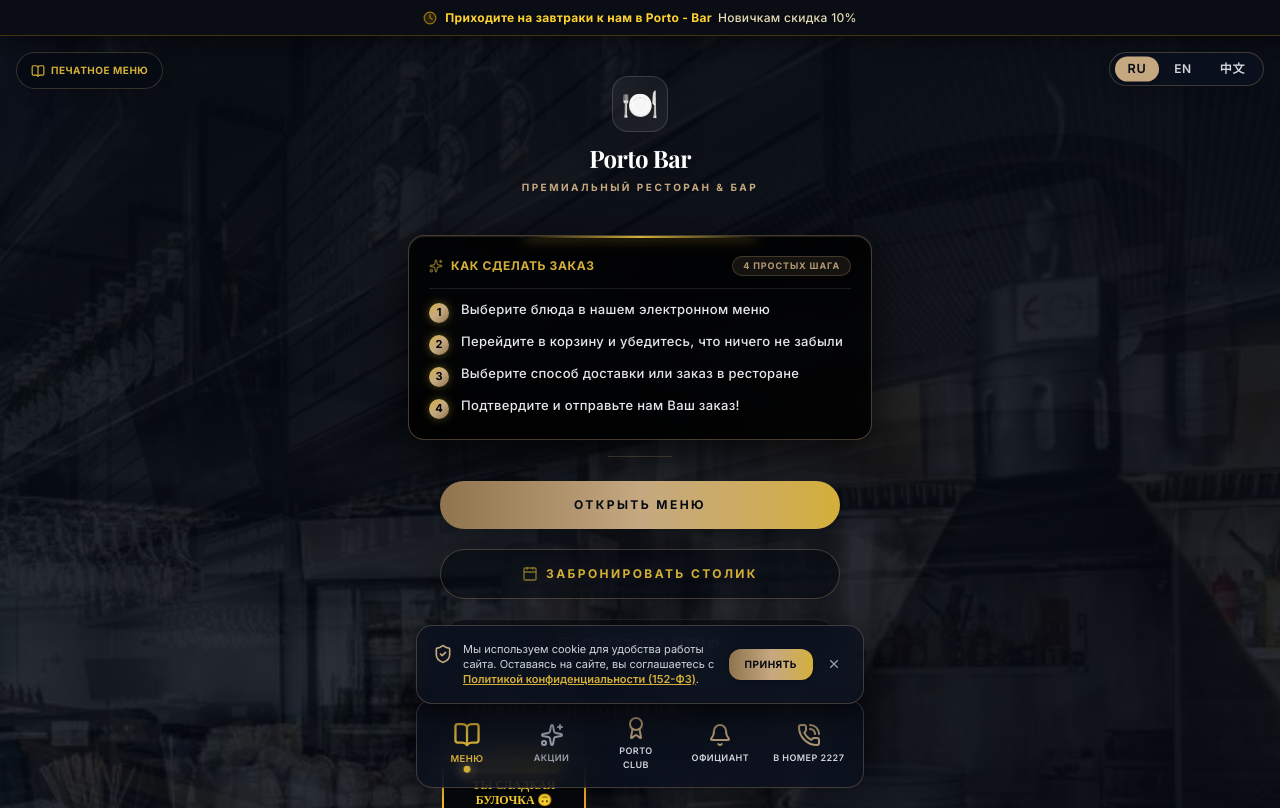
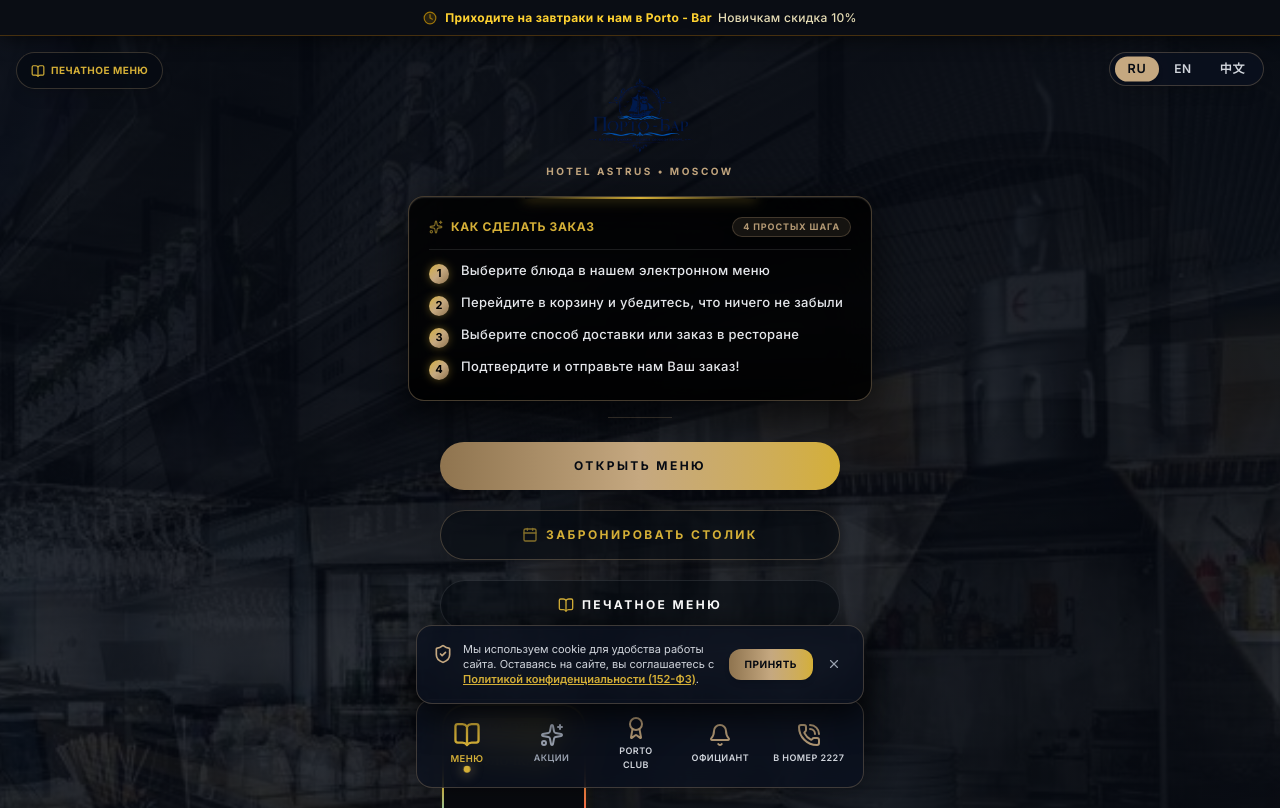
Before and after one commit to shohruy2000-arch/Porto-Bar-, a Next.js app: page / in a window 1280 px wide. Shown: the top 808 px of the page. Built offline with nearby package versions, Linux system fonts and the light colour scheme; grey boxes are pictures that could not be loaded; a web font is replaced by a local one.

Commit message:
fix: restore original Porto Bar top header logo and remove stale caching for dishes

```diff
--- a/src/components/HomeClient.tsx
+++ b/src/components/HomeClient.tsx
@@ -535,18 +535,16 @@
 
         {/* Top Header Logo */}
         <div className="z-10 flex flex-col items-center" style={{ marginTop: 'calc(40px + env(safe-area-inset-top, 0px))' }}>
-          {initialTenant && initialTenant.slug && initialTenant.slug !== 'porto-bar' ? (
+          {initialTenant && initialTenant.slug && initialTenant.slug !== 'porto-bar' && initialTenant.slug !== 'porto' && initialTenant.id !== 'porto-bar' ? (
             <motion.div
               initial={{ y: -30, opacity: 0 }}
               animate={{ y: 0, opacity: 1 }}
               transition={{ duration: 0.8 }}
               className="flex flex-col items-center text-center px-4"
             >
-              <div className="w-14 h-14 rounded-2xl flex items-center justify-center text-3xl shadow-2xl border border-white/15 mb-2.5 bg-white/5 backdrop-blur-md">
+              <div className="w-16 h-16 rounded-2xl bg-gradient-to-br from-porto-gold/20 to-porto-bg border border-porto-gold/30 flex items-center justify-center text-3xl shadow-lg shadow-black/40 mb-2">
                 {initialTenant.slug === 'the-bull' ? '🥩' :
-                 initialTenant.slug === 'chinanews' ? '🐉' :
-                 initialTenant.slug === 'matcha-tokyo' ? '🍵' :
-                 initialTenant.slug === 'bella-napoli' ? '🍕' :
+                 initialTenant.slug === 'chinanews' ? '🥢' :
                  initialTenant.slug === 'tbilisi' ? '🍷' : '🍽️'}
               </div>
               <h2 className="text-xl sm:text-2xl font-black text-white font-serif tracking-tight drop-shadow-md">
@@ -561,14 +559,14 @@
               initial={{ y: -30, opacity: 0 }}
               animate={{ y: 0, opacity: 1 }}
               transition={{ duration: 0.8 }}
-              className="relative w-44 h-16 flex flex-col items-center"
+              className="relative w-48 h-20 flex flex-col items-center"
             >
               <img
                 src="/images/porto-logo.jpg?v=2"
                 alt="PORTO-BAR"
-                className="w-full h-full object-contain invert mix-blend-screen filter brightness-150 contrast-125"
+                className="w-full h-full object-contain filter drop-shadow-[0_4px_12px_rgba(0,0,0,0.5)]"
               />
-              <p className="text-[10px] tracking-[0.25em] text-porto-gold font-bold uppercase mt-2.5 text-center">
+              <p className="text-[10px] tracking-[0.25em] text-porto-gold font-bold uppercase mt-2 text-center">
                 Hotel Astrus • Moscow
               </p>
             </motion.div>
--- a/src/data/db/restaurants.json
+++ b/src/data/db/restaurants.json
@@ -1,7 +1,7 @@
 [
   {
     "id": "porto-bar",
-    "slug": "porto",
+    "slug": "porto-bar",
     "name": "Porto Bar",
     "legalName": "ООО «Движение ВВЕРХ И ВПЕРЕД»",
     "inn": "9729304162",
--- a/src/repositories/json/JsonMenuRepository.ts
+++ b/src/repositories/json/JsonMenuRepository.ts
@@ -70,14 +70,7 @@
   // ─────────────────────────────────────────────
 
   public async getCategories(tenantId: string): Promise<Category[]> {
-    const key = tenantId || 'default';
-    const cached = this.categoriesCache.get(key);
-    if (cached && Date.now() - cached.timestamp < this.CACHE_TTL_MS) {
-      return cached.data;
-    }
-    const categories = this.readJsonFile<Category[]>('categories.json', INITIAL_CATEGORIES, tenantId);
-    this.categoriesCache.set(key, { data: categories, timestamp: Date.now() });
-    return categories;
+    return this.readJsonFile<Category[]>('categories.json', INITIAL_CATEGORIES, tenantId);
   }
 
   public async getCategoryById(tenantId: string, id: string): Promise<Category | null> {
@@ -123,14 +116,7 @@
   // ─────────────────────────────────────────────
 
   public async getDishes(tenantId: string): Promise<Dish[]> {
-    const key = tenantId || 'default';
-    const cached = this.dishesCache.get(key);
-    if (cached && Date.now() - cached.timestamp < this.CACHE_TTL_MS) {
-      return cached.data;
-    }
-    const dishes = this.readJsonFile<Dish[]>('dishes.json', INITIAL_DISHES, tenantId);
-    this.dishesCache.set(key, { data: dishes, timestamp: Date.now() });
-    return dishes;
+    return this.readJsonFile<Dish[]>('dishes.json', INITIAL_DISHES, tenantId);
   }
 
   public async getDishById(tenantId: string, id: string): Promise<Dish | null> {
@@ -146,7 +132,6 @@
     };
     dishes.push(newDish);
     this.writeJsonFile('dishes.json', dishes, tenantId);
-    this.dishesCache.set(tenantId || 'default', { data: dishes, timestamp: Date.now() });
     return newDish;
   }
 
@@ -157,7 +142,6 @@
 
     dishes[idx] = { ...dishes[idx], ...data };
     this.writeJsonFile('dishes.json', dishes, tenantId);
-    this.dishesCache.set(tenantId || 'default', { data: dishes, timestamp: Date.now() });
     return dishes[idx];
   }
 
@@ -167,7 +151,6 @@
     if (filtered.length === dishes.length) return false;
 
     this.writeJsonFile('dishes.json', filtered, tenantId);
-    this.dishesCache.set(tenantId || 'default', { data: filtered, timestamp: Date.now() });
     return true;
   }
 
@@ -176,14 +159,7 @@
   // ─────────────────────────────────────────────
 
   public async getPromotions(tenantId: string): Promise<Promotion[]> {
-    const key = tenantId || 'default';
-    const cached = this.promotionsCache.get(key);
-    if (cached && Date.now() - cached.timestamp < this.CACHE_TTL_MS) {
-      return cached.data;
-    }
-    const promos = this.readJsonFile<Promotion[]>('promotions.json', INITIAL_PROMOTIONS, tenantId);
-    this.promotionsCache.set(key, { data: promos, timestamp: Date.now() });
-    return promos;
+    return this.readJsonFile<Promotion[]>('promotions.json', INITIAL_PROMOTIONS, tenantId);
   }
 
   public async getPromotionById(tenantId: string, id: string): Promise<Promotion | null> {
```
